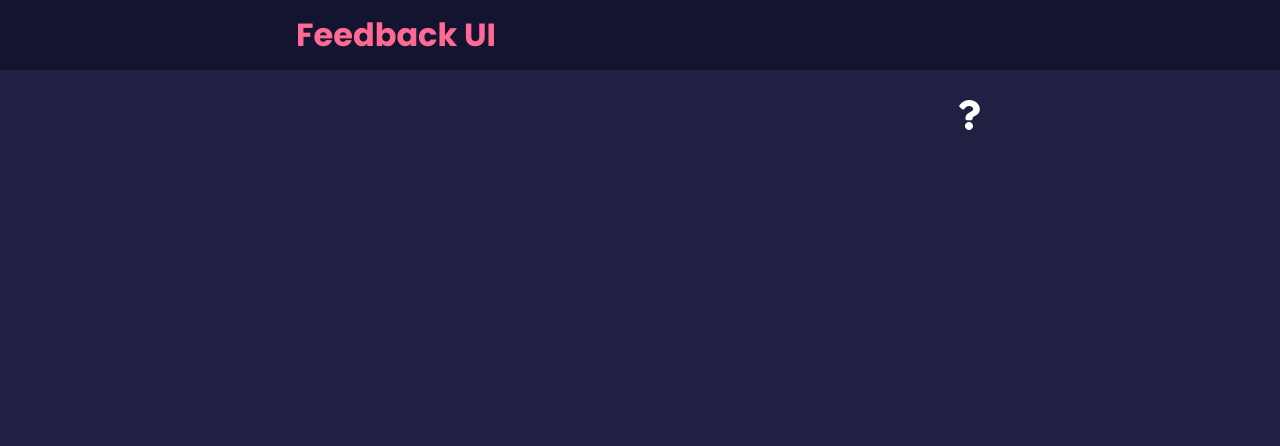
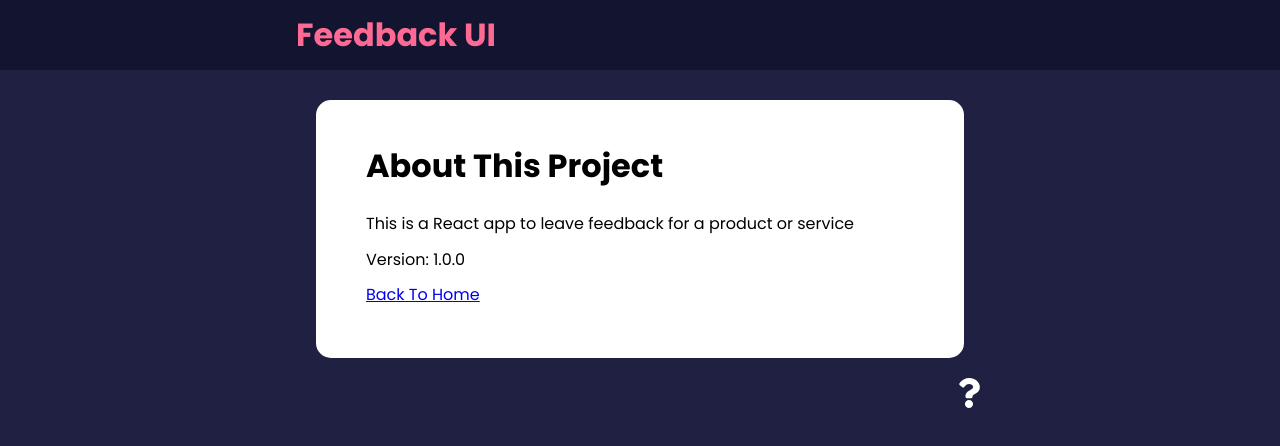
Before and after one commit to VladanStar/ExercisesReact, a React (Create React App) app in the folder exercises01/: page /about in a window 1280 px wide. Shown: the top 446 px of the page. Built offline with nearby package versions, Linux system fonts and the light colour scheme.

Commit message:
Add Icons and route

```diff
--- a/exercises01/src/App.js
+++ b/exercises01/src/App.js
@@ -46,7 +46,7 @@ function App() {
             }
           />
 
-          <Route path="/about" component={AboutPage}>
+          <Route path="/about" element={<AboutPage />}>
             This is the about route
           </Route>
         </Routes>
```
Also changed, not shown: exercises01/src/components/AboutIconLink.js (+6 -9 lines), exercises01/src/components/pages/AboutPage.js (+7 -6 lines).
